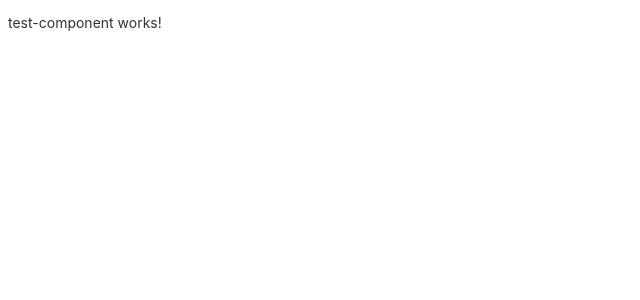
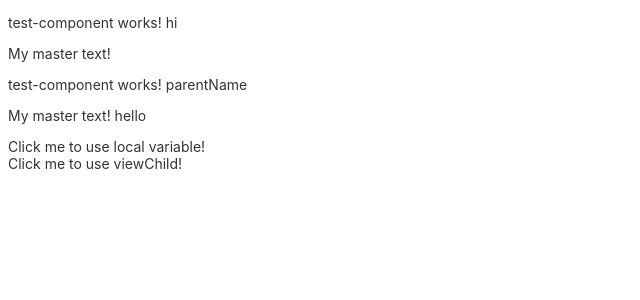
Before and after one commit to JoeyG80/angular-app, an Angular app: page / in a window 1280 px wide. Shown: the top 300 px of the page, without its empty margins (0-640 px from the left). Built offline with nearby package versions, Linux system fonts and the light colour scheme.

Commit message:
implemented local variable and ViewChild support

```diff
--- a/src/app/app.component.html
+++ b/src/app/app.component.html
@@ -26,7 +26,7 @@
 </style>
 
 <div>
-  <test-component hero="hi" master="hello"></test-component>
+  <test-parent myProp="hi"></test-parent>
 </div>
 
 
--- a/src/app/app.module.ts
+++ b/src/app/app.module.ts
@@ -4,11 +4,13 @@ import { BrowserModule } from '@angular/platform-browser';
 import { AppRoutingModule } from './app-routing.module';
 import { AppComponent } from './app.component';
 import { TestComponentComponent } from './test-component/test-component.component';
+import { TestParentComponent } from './test-parent/test-parent.component';
 
 @NgModule({
   declarations: [
     AppComponent,
-    TestComponentComponent
+    TestComponentComponent,
+    TestParentComponent
   ],
   imports: [
     BrowserModule,
--- a/src/app/test-component/test-component.component.html
+++ b/src/app/test-component/test-component.component.html
@@ -1 +1,2 @@
-<p>test-component works!</p>
+<p>test-component works! {{hero}}</p>
+<p>My master text! {{masterName}}</p>
--- a/src/app/test-component/test-component.component.ts
+++ b/src/app/test-component/test-component.component.ts
@@ -15,10 +15,10 @@ import {
 /**
  * This is a test component for practicing Angular
  * @example
- *      <app-hero-child
- *        [hero]="hero"
- *        [master]="master">
- *      </app-hero-child>
+ *      <test-component
+ *        hero="hero"
+ *        master="master">
+ *      </test-component>
  */
 export class TestComponentComponent implements OnInit, OnChanges {
   // Props
@@ -43,4 +43,8 @@ export class TestComponentComponent implements OnInit, OnChanges {
   ngOnInit(): void {
   }
 
+  start() {
+    console.log("start");
+  }
+
 }
--- /dev/null
+++ b/src/app/test-parent/test-parent.component.html
@@ -0,0 +1,10 @@
+<div>
+    <!-- Source to view data bind, use brackets -->
+    <test-component #test [hero]="parentName" [master]="masterText"></test-component>
+    <!-- This will not acknowledge the parentName property and
+         will pass the string you wrote instead -->
+    <test-component hero="parentName" master="hello"></test-component>
+
+    <div (click)="test.start()">Click me to use local variable!</div>
+    <div (click)="start()">Click me to use viewChild!</div>
+  </div>
--- /dev/null
+++ b/src/app/test-parent/test-parent.component.ts
@@ -0,0 +1,40 @@
+import { Component, Input, OnInit, ViewChild} from '@angular/core';
+import { TestComponentComponent } from "../test-component/test-component.component";
+
+@Component({
+  selector: 'test-parent',
+  templateUrl: './test-parent.component.html',
+  styleUrls: ['./test-parent.component.less']
+})
+
+/**
+ * This is a parent or wrapper component for the test component
+ * @example
+ *      <test-parent
+ *        [hero]="hero"
+ *        [master]="master">
+ *      </test-parent>
+ */
+export class TestParentComponent implements OnInit {
+
+  @Input() myProp: string | undefined;
+  @ViewChild(TestComponentComponent)
+  private childComponent!: TestComponentComponent;
+
+  get masterText(): string {return this._masterText;}
+  set masterText(name: string) {
+    this._masterText = this.myProp || "";
+  }
+  private _masterText = "";
+  parentName = "hi";
+
+  constructor() { }
+
+  ngOnInit(): void {
+  }
+
+  start() {
+    this.childComponent.start();
+  }
+
+}
```
Also changed, not shown: src/app/test-parent/test-parent.component.less (added), 1 other file (tests, documents, lock files or other folders).
